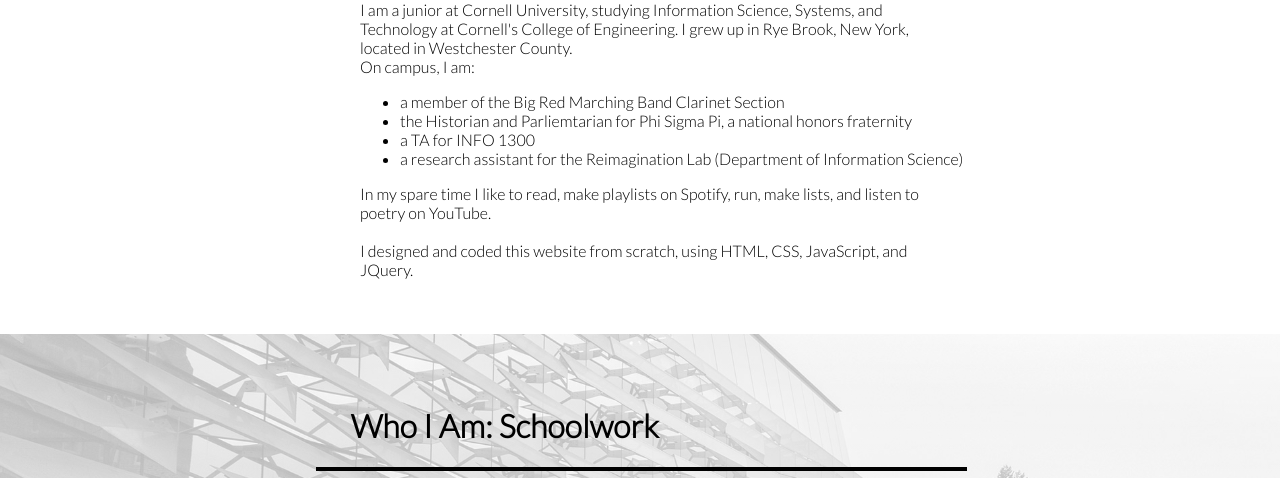
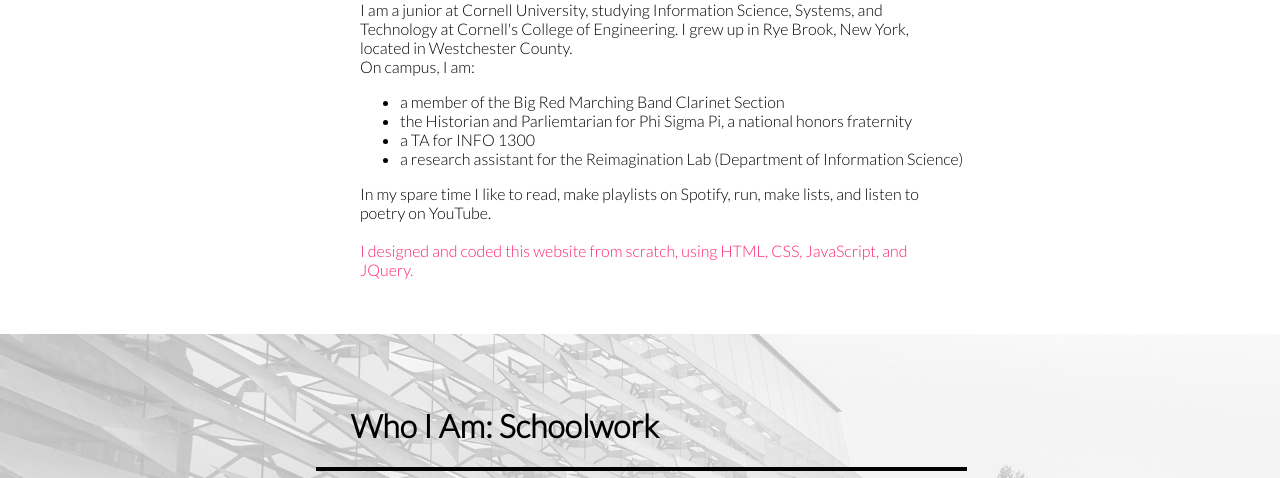
Before and after one commit to npmcdn-to-unpkg-bot/juljoseph33.github.io, a PHP site: page / in a window 1280 px wide. Shown: the part 599-1077 px from the top of the page. Run offline with PHP 8.4, Linux system fonts and the light colour scheme; some libraries are stand-ins or nearby versions; some web fonts are replaced.

Commit message:
colored disclaimer

```diff
--- a/css/stylesheet.css
+++ b/css/stylesheet.css
@@ -14,6 +14,10 @@ lighter tan: #ffffe3
 lighter blue: #00a5a6
 darker blue: #005b63
  */
+
+.pink {
+	color: #ff2468;
+}
 
 .bold {
 	font-weight: 900;
--- a/index.html
+++ b/index.html
@@ -52,7 +52,7 @@
 		<li>a TA for INFO 1300</li>
 		<li>a research assistant for the Reimagination Lab (Department of Information Science)</li>
 	</ul>
-	<p>In my spare time I like to read, make playlists on Spotify, run, make lists, and listen to poetry on YouTube.<br><br>I designed and coded this website from scratch, using HTML, CSS, JavaScript, and JQuery.</p>
+	<p>In my spare time I like to read, make playlists on Spotify, run, make lists, and listen to poetry on YouTube.<br><br><span class="pink">I designed and coded this website from scratch, using HTML, CSS, JavaScript, and JQuery.</span></p>
 </div>
 
 <div id="school" data-stellar-background-ratio="0.5">
```
